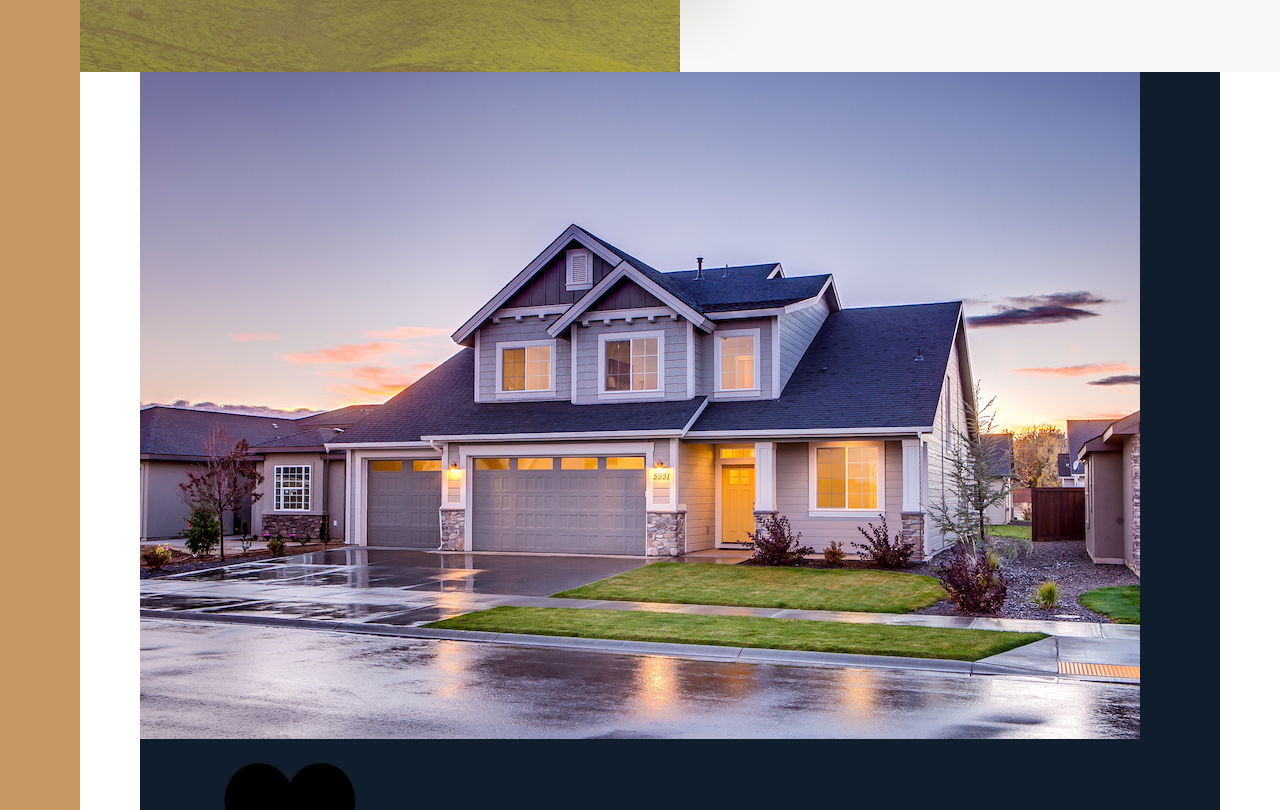
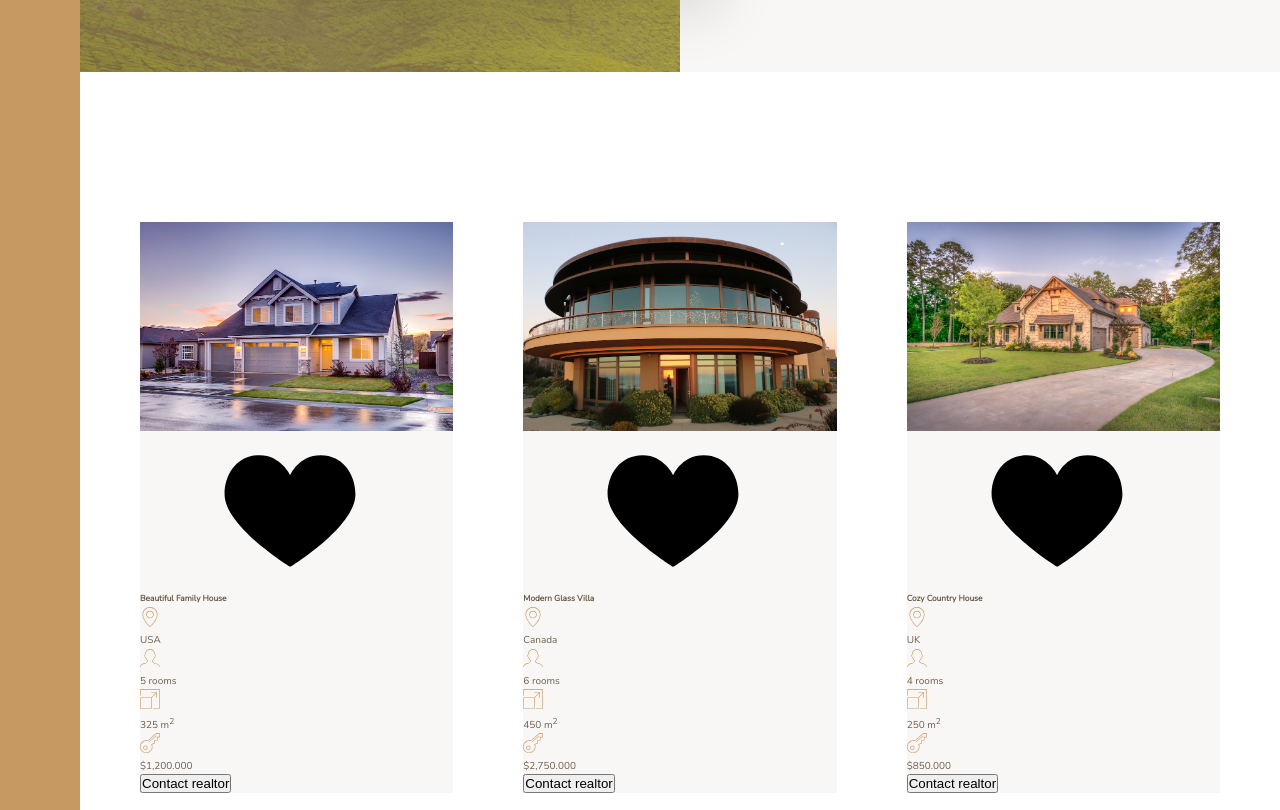
Before and after one commit to tsirianni/Nexter-realState-landingPage, a website: page index.html in a window 1280 px wide. Shown: the part 1630-2440 px from the top of the page. Drawn offline with nearby package versions, Linux system fonts and the light colour scheme.

Commit message:
Overall cards layout ready

```diff
--- a/sass/abstracts/_variables.scss
+++ b/sass/abstracts/_variables.scss
@@ -11,6 +11,7 @@ $grey-dark-1: #54483A;
 $grey-dark-2: #6D5D4B;
 
 $white: #ffffff;
+$red: #ff0000;
 
 // FONT VARIABLES
 $font-primary: 'Nunito', sans-serif;
--- a/sass/pages/_homes.scss
+++ b/sass/pages/_homes.scss
@@ -1,4 +1,41 @@
 .homes {
-  background-color: $secondary;
   grid-column: center-start / center-end;
+  margin: 15rem 0;
+
+  display: grid;
+  grid-template-columns: repeat(auto-fit, minmax(25rem, 1fr));
+  grid-gap: 7rem;
 }
+
+.home {
+  background-color: $grey-light-1;
+
+  &__img {
+    width: 100%;
+  }
+
+  &__like {
+
+  }
+
+  &__name {
+
+  }
+
+  &__location,
+  &__rooms,
+  &__area,
+  &__price {
+
+    svg {
+      fill: $primary;
+      height: 2rem;
+      width: 2rem;
+    }
+
+    p {
+
+    }
+
+  }
+}
```
Also changed, not shown: css/style.css.
